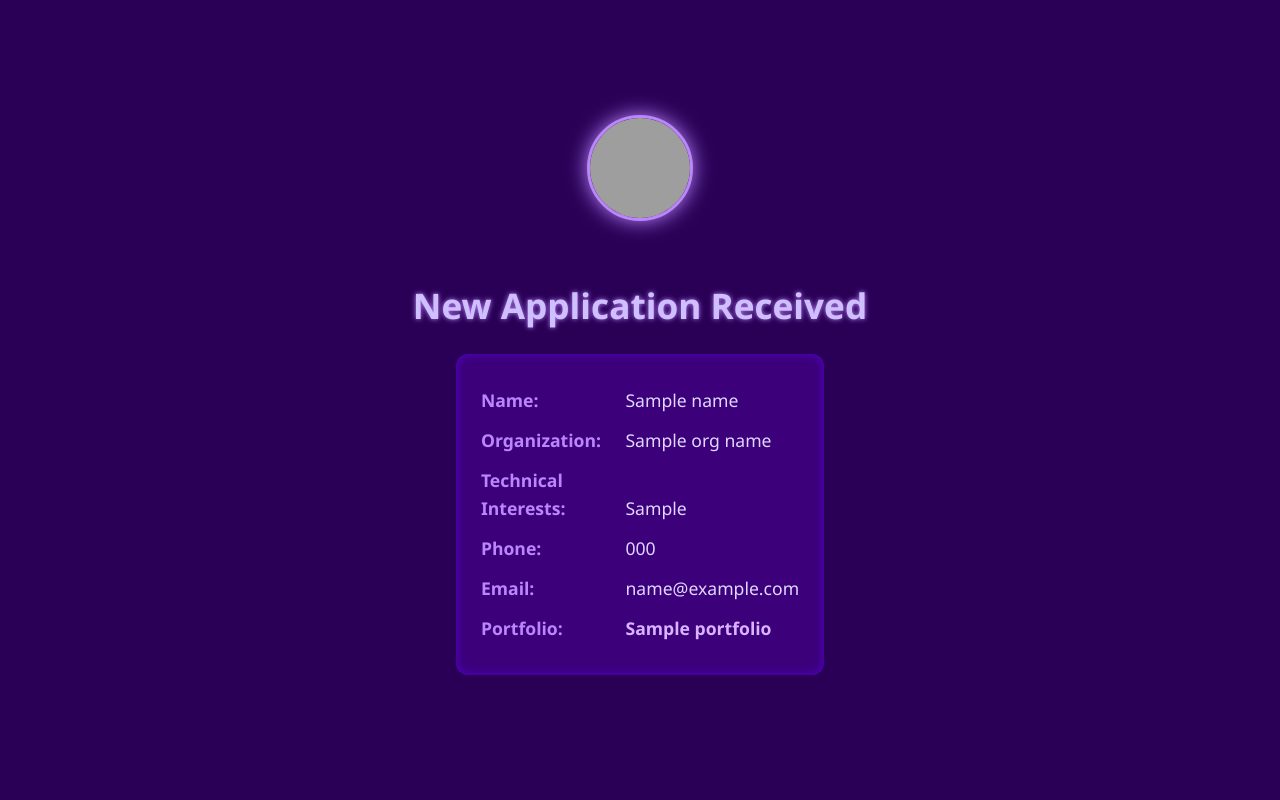
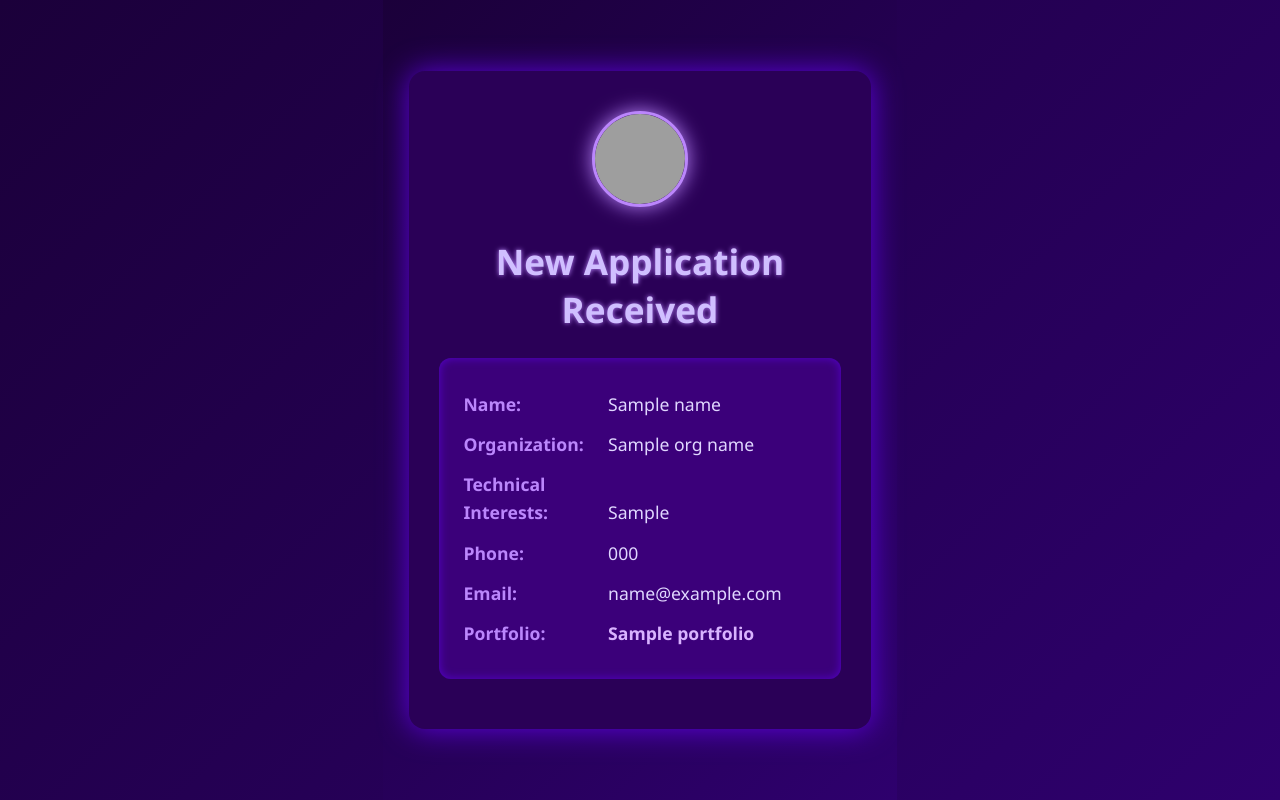
Before and after one commit to xyphx/XyphX-APIs, a Django app: template templates/apply_email.jinja in a window 1280 px wide. Run offline with Django 5.2, Linux system fonts and the light colour scheme; the template is opened without the code that fills it: most values are stand-ins (such as "Sample title", 1, 10 or a date in 2020); grey boxes are pictures that could not be loaded.

Commit message:
Update apply_email.jinja

```diff
--- a/templates/apply_email.jinja
+++ b/templates/apply_email.jinja
@@ -5,34 +5,29 @@
   <meta name="viewport" content="width=device-width, initial-scale=1" />
   <title>XyphX - New Application Received</title>
   <style>
-    html, body {
-      margin: 0;
-      padding: 0;
-      height: 100%;
-      width: 100%;
-      overflow: hidden;
+    /* Reset and base */
+    body, html {
+      margin: 0; padding: 0; height: 100%;
       background: linear-gradient(135deg, #1b003a, #2e006d);
       font-family: 'Segoe UI', Tahoma, Geneva, Verdana, sans-serif;
       color: #e0d7ff;
+      display: flex;
+      align-items: center;
+      justify-content: center;
     }
-
     .container {
       background: #2a0057;
-      border-radius: 0;
-      box-shadow: none;
-      width: 100vw;
-      min-height: 100vh;
-      padding: 60px 5vw 70px;
+      border-radius: 16px;
+      box-shadow: 0 0 30px rgba(107,0,255,0.8);
+      width: 90%;
+      max-width: 600px;
+      padding: 40px 30px 50px;
       box-sizing: border-box;
       text-align: center;
-      display: flex;
-      flex-direction: column;
-      justify-content: center;
     }
-
     .logo {
-      width: 100px;
-      height: 100px;
+      width: 90px;
+      height: 90px;
       margin: 0 auto 30px;
       border-radius: 50%;
       border: 3px solid #bb86fc;
@@ -40,14 +35,12 @@
       overflow: hidden;
       background: #3a0075;
     }
-
     .logo img {
       width: 100%;
       height: 100%;
       object-fit: cover;
       display: block;
     }
-
     h2 {
       font-weight: 700;
       font-size: 2.2rem;
@@ -55,7 +48,6 @@
       color: #d0bfff;
       text-shadow: 0 0 5px #bb86fc;
     }
-
     .info {
       text-align: left;
       background: #3b007a;
@@ -65,42 +57,35 @@
       font-size: 1.1rem;
       line-height: 1.6;
       color: #e0d7ff;
-      max-width: 800px;
-      margin: 0 auto;
     }
-
     .info p {
       margin: 12px 0;
     }
-
     .info strong {
       color: #bb86fc;
       display: inline-block;
       width: 140px;
     }
-
     a.portfolio-link {
       color: #d9b3ff;
       text-decoration: none;
       font-weight: 600;
-      word-break: break-word;
+      word-break: break-all;
       transition: color 0.3s ease;
     }
-
     a.portfolio-link:hover {
       color: #fff;
       text-decoration: underline;
     }
 
+    /* Responsive */
     @media (max-width: 480px) {
       .container {
         padding: 30px 20px 40px;
       }
-
       .info strong {
         width: 120px;
       }
-
       h2 {
         font-size: 1.8rem;
       }
```
